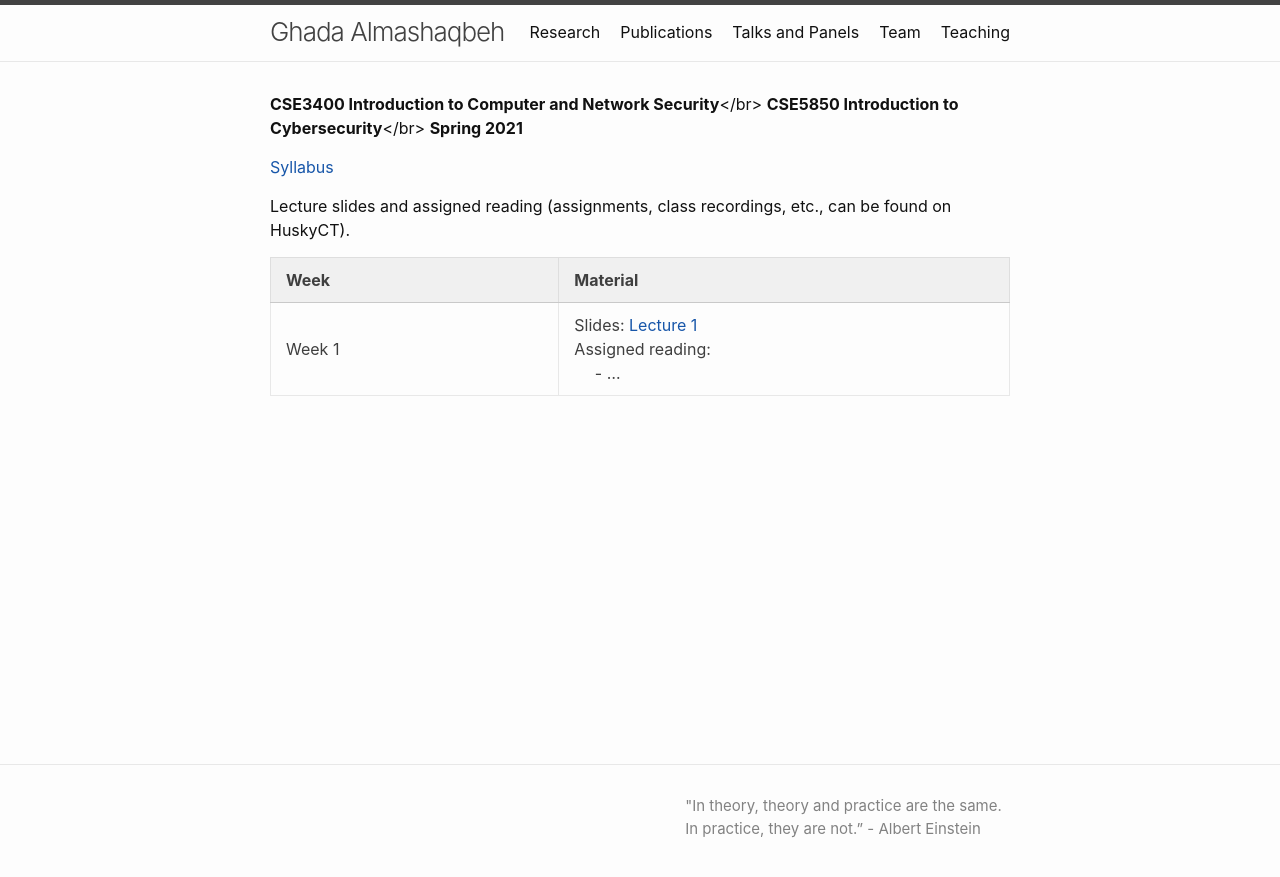
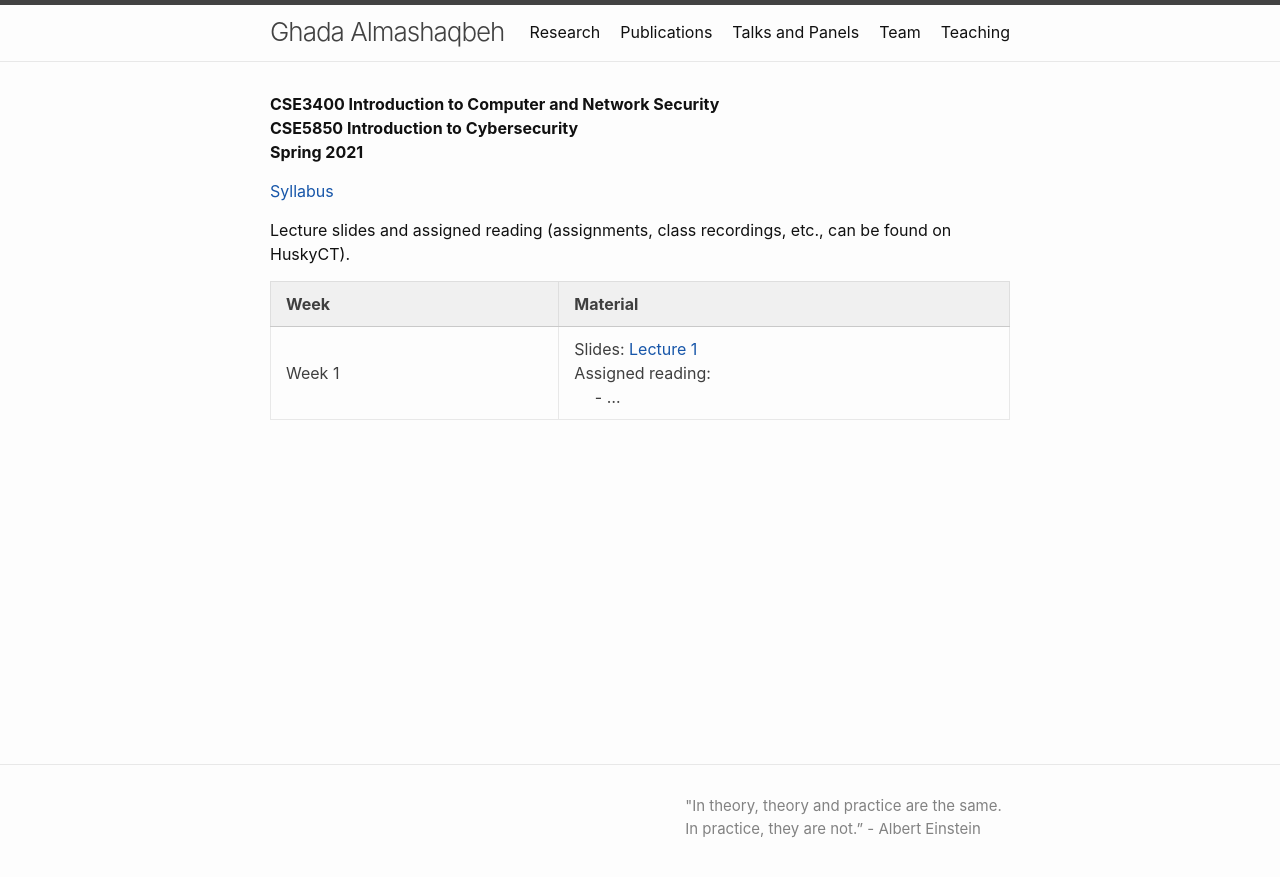
Before and after one commit to GhadaAlmashaqbeh/GhadaAlmashaqbeh.github.io, a Jekyll site: the page built from courses/cse3400-s2021/index.md, in a window 1280 px wide. Shown: the top 877 px of the page. Built offline with Jekyll 4.4.1, drawn with Linux system fonts in a browser that asks for light colours.

```diff
--- a/courses/cse3400-s2021/index.md
+++ b/courses/cse3400-s2021/index.md
@@ -2,8 +2,8 @@
 layout: default
 ---
 
-**CSE3400 Introduction to Computer and Network Security**</br>
-**CSE5850 Introduction to Cybersecurity**</br>
+**CSE3400 Introduction to Computer and Network Security**<br/>
+**CSE5850 Introduction to Cybersecurity**<br/>
 **Spring 2021**
 
 [Syllabus]()
```
